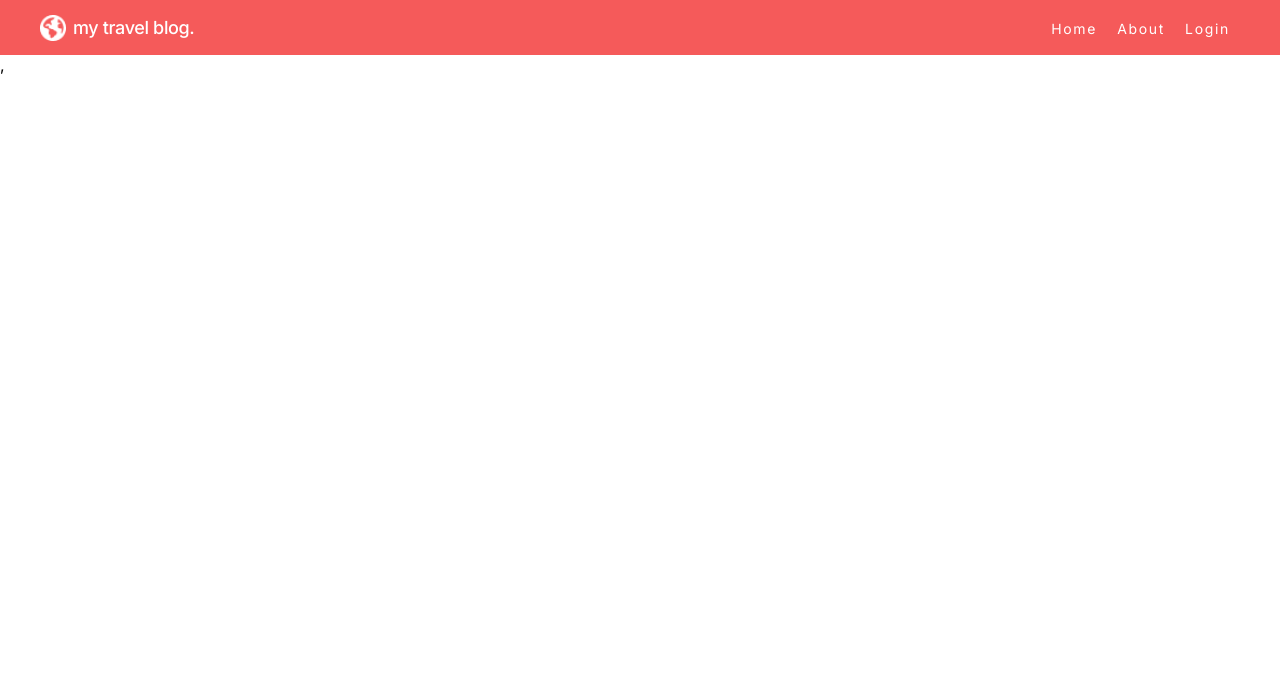
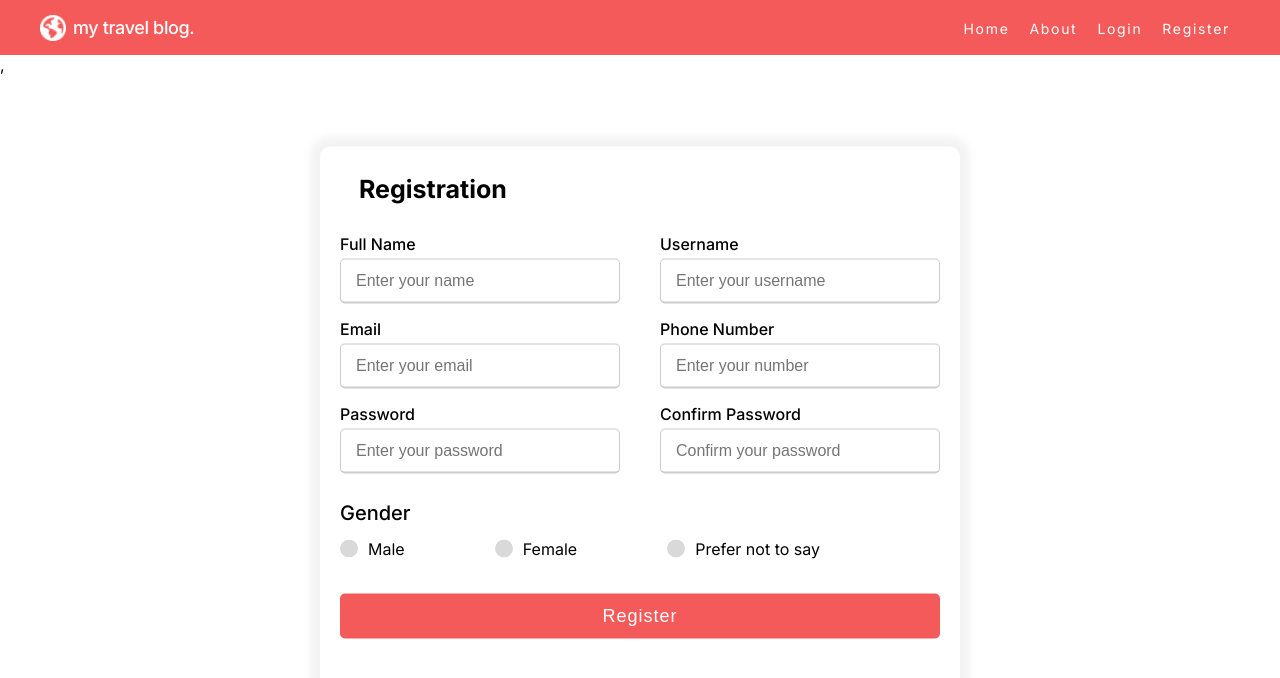
Before and after one commit to samipthapa/react-project, a React (Create React App) app: page /register in a window 1280 px wide. Shown: the top 678 px of the page. Built offline with nearby package versions, Linux system fonts and the light colour scheme; a web font is replaced by a local one.

Commit message:
Register page

```diff
--- a/src/components/Navbar.js
+++ b/src/components/Navbar.js
@@ -13,6 +13,7 @@ function Navbar() {
                 <li><Link to="/" className="routes">Home</Link></li>
                 <li><Link to="/about" className="routes">About</Link></li>
                 <li><Link to="/login" className="routes">Login</Link></li>
+                <li><Link to="/register" className="routes">Register</Link></li>
             </ul>
         </div>
     )
--- /dev/null
+++ b/src/components/Register.js
@@ -0,0 +1,67 @@
+import React from "react"
+import "../css/Register.css"
+
+function Register() {
+    return (
+        <div className="register--container">
+            <div class="register--card">
+                <div class="title">Registration</div>
+                    <div class="content">
+                        <form action="#">
+                            <div class="user-details">
+                                    <div class="input-box">
+                                        <span class="details">Full Name</span>
+                                        <input type="text" placeholder="Enter your name" required />
+                                    </div>
+                                    <div class="input-box">
+                                        <span class="details">Username</span>
+                                        <input type="text" placeholder="Enter your username" required />
+                                    </div>
+                                    <div class="input-box">
+                                        <span class="details">Email</span>
+                                        <input type="text" placeholder="Enter your email" required />
+                                    </div>
+                                    <div class="input-box">
+                                        <span class="details">Phone Number</span>
+                                        <input type="text" placeholder="Enter your number" required />
+                                    </div>
+                                    <div class="input-box">
+                                        <span class="details">Password</span>
+                                        <input type="text" placeholder="Enter your password" required />
+                                    </div>
+                                    <div class="input-box">
+                                        <span class="details">Confirm Password</span>
+                                        <input type="text" placeholder="Confirm your password" required />
+                                    </div>
+                            </div>
+                            <div class="gender-details">
+                                <input type="radio" name="gender" id="dot-1" />
+                                <input type="radio" name="gender" id="dot-2" />
+                                <input type="radio" name="gender" id="dot-3" />
+                                <span class="gender-title">Gender</span>
+                                <div class="category">
+                                    <label for="dot-1">
+                                        <span class="dot one"></span>
+                                        <span class="gender">Male</span>
+                                    </label>
+                                    <label for="dot-2">
+                                        <span class="dot two"></span>
+                                        <span class="gender">Female</span>
+                                    </label>
+                                    <label for="dot-3">
+                                        <span class="dot three"></span>
+                                        <span class="gender">Prefer not to say</span>
+                                    </label>
+                                </div>
+                            </div>
+                            <div class="button">
+                                <input type="submit" value="Register" />
+                            </div>
+                        </form>
+                    </div>
+            </div>
+        </div>
+    )
+}
+
+export default Register
--- /dev/null
+++ b/src/css/Register.css
@@ -0,0 +1,128 @@
+.register--container {
+    width: 50vw;
+    position: absolute;
+    margin-top: 20px;
+    left: 50%;
+    top: 50%;
+    transform: translate(-50%, -50%);
+    border-radius: 10px;
+    padding: 20px;
+    box-shadow: 0px 0px 10px 10px rgba(0,0,0,0.05);
+}
+
+.register-card{
+  max-width: 700px;
+  width: 100%;
+  background-color: #fff;
+  padding: 25px 30px;
+  border-radius: 5px;
+  box-shadow: 0 5px 10px rgba(0,0,0,0.15);
+}
+.title{
+  font-size: 25px;
+  position: relative;
+}
+.content form .user-details{
+  display: flex;
+  flex-wrap: wrap;
+  justify-content: space-between;
+  margin: 20px 0 12px 0;
+}
+form .user-details .input-box{
+  margin-bottom: 15px;
+  width: calc(100% / 2 - 20px);
+}
+form .input-box span.details{
+  display: block;
+  font-weight: 500;
+  margin-bottom: 5px;
+}
+.user-details .input-box input{
+  height: 45px;
+  width: 100%;
+  outline: none;
+  font-size: 16px;
+  border-radius: 5px;
+  padding-left: 15px;
+  border: 1px solid #ccc;
+  border-bottom-width: 2px;
+  transition: all 0.3s ease;
+}
+.user-details .input-box input:focus,
+.user-details .input-box input:valid{
+  border-color: #9b59b6;
+}
+ form .gender-details .gender-title{
+  font-size: 20px;
+  font-weight: 500;
+ }
+ form .category{
+   display: flex;
+   width: 80%;
+   margin: 14px 0 ;
+   justify-content: space-between;
+ }
+ form .category label{
+   display: flex;
+   align-items: center;
+   cursor: pointer;
+ }
+ form .category label .dot{
+  height: 18px;
+  width: 18px;
+  border-radius: 50%;
+  margin-right: 10px;
+  background: #d9d9d9;
+  border: 5px solid transparent;
+  transition: all 0.3s ease;
+}
+ #dot-1:checked ~ .category label .one,
+ #dot-2:checked ~ .category label .two,
+ #dot-3:checked ~ .category label .three{
+   background: #9b59b6;
+   border-color: #d9d9d9;
+ }
+ form input[type="radio"]{
+   display: none;
+ }
+ form .button{
+   height: 45px;
+   margin: 35px 0
+ }
+ form .button input{
+   height: 100%;
+   width: 100%;
+   border-radius: 5px;
+   border: none;
+   color: #fff;
+   font-size: 18px;
+   font-weight: 500;
+   letter-spacing: 1px;
+   cursor: pointer;
+   transition: all 0.3s ease;
+   background: rgba(245, 90, 90, 1);
+ }
+ @media(max-width: 584px){
+ .container{
+  max-width: 100%;
+}
+form .user-details .input-box{
+    margin-bottom: 15px;
+    width: 100%;
+  }
+  form .category{
+    width: 100%;
+  }
+  .content form .user-details{
+    max-height: 300px;
+    overflow-y: scroll;
+  }
+  .user-details::-webkit-scrollbar{
+    width: 5px;
+  }
+  }
+  @media(max-width: 459px){
+  .container .content .category{
+    flex-direction: column;
+  }
+}
--- a/src/index.js
+++ b/src/index.js
@@ -5,6 +5,7 @@ import App from './App';
 import Navbar from './components/Navbar';
 import About from "./components/About"
 import Login from './components/Login';
+import Register from './components/Register';
 import { BrowserRouter, Route, Routes } from 'react-router-dom';
 
 const root = ReactDOM.createRoot(document.getElementById('root'));
@@ -16,6 +17,7 @@ root.render(
       <Route path="/" element={<App />} />
       <Route path="/about" element={<About />} />
       <Route path="/login" element={<Login />} />
+      <Route path="/register" element={<Register />} />
     </Routes>
   </BrowserRouter>,
   </React.StrictMode>
```
